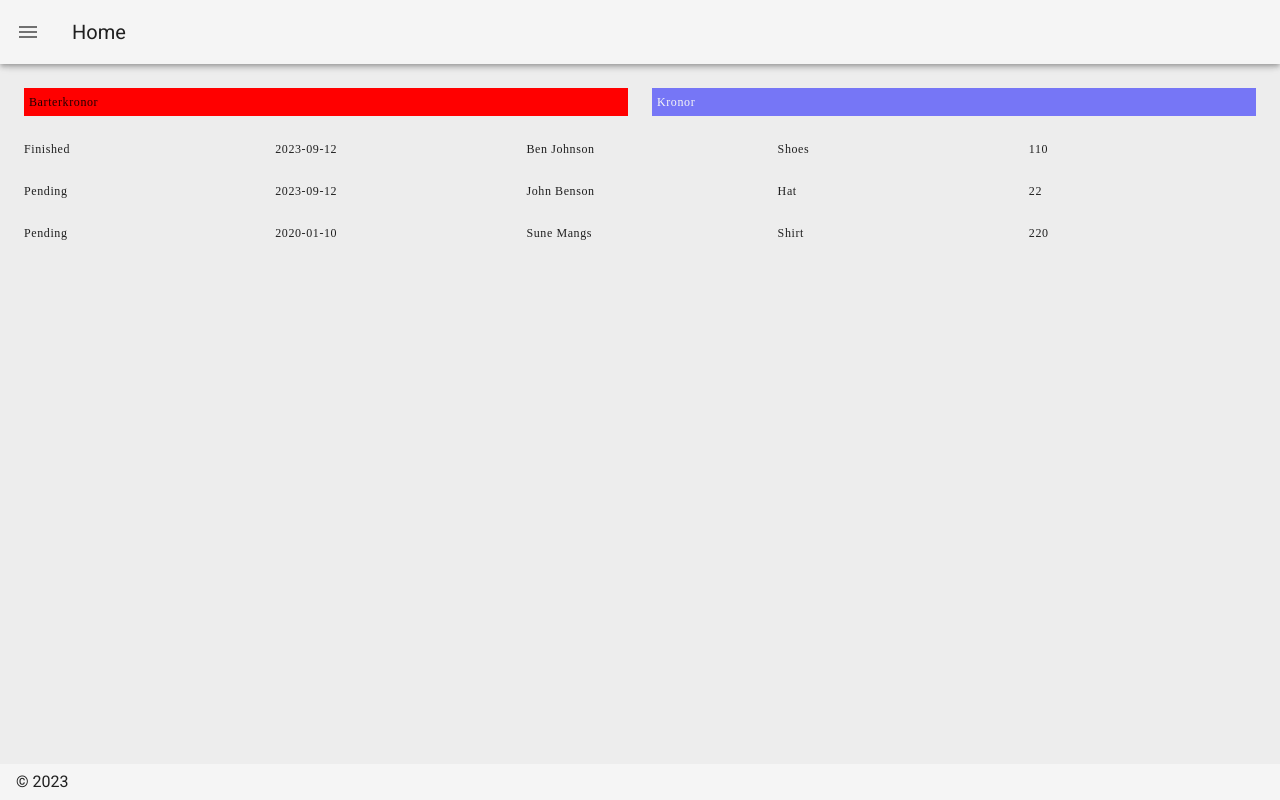
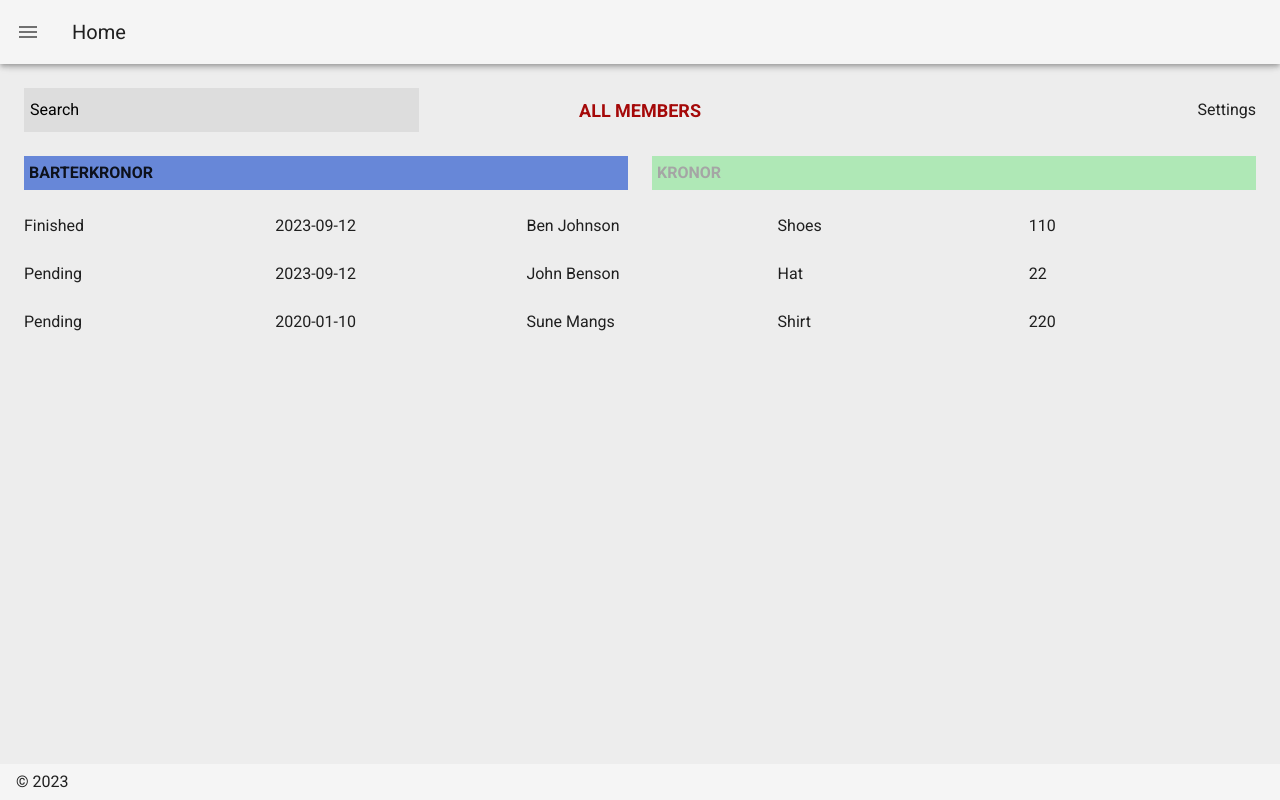
Before and after one commit to CredComSoc/cc-backstage, a Nuxt app: page /admin/member in a window 1280 px wide. Built offline with nearby package versions, Linux system fonts and the light colour scheme.

Commit message:
Added member header

```diff
--- /dev/null
+++ b/components/member_header.vue
@@ -0,0 +1,54 @@
+<template>
+<v-container class="member-header">
+    <v-row>
+        <v-col>
+            <form>
+                <input type="text" v-model="search">
+            </form>
+        </v-col>
+        <v-col class="member-header-middle">ALL MEMBERS</v-col>
+        <v-col class="member-header-right">Settings</v-col>
+    </v-row>
+</v-container>
+</template>
+
+<script>
+export default {
+
+    data() {
+        return {
+            search: 'Search',
+        }
+    },
+}
+</script>
+
+<style scoped>
+.member-header {
+    width: 100%;
+}
+.member-header-middle {
+    text-align: center;
+    margin: auto;
+    color: rgb(165, 9, 9);
+    font-size: large;
+    font-weight: bold;;
+}
+.member-header-right {
+    text-align: right;
+    margin: auto;
+}
+form {
+	max-width: 420px;
+	margin: 0px auto;
+	background: #ddd;
+	text-align: left;
+}
+input {
+	display: block;
+	padding: 10px 6px;
+	width: 100%;
+	box-sizing: border-box;
+	color: #000000;
+}
+</style>
--- a/pages/admin/admin_members.vue
+++ b/pages/admin/admin_members.vue
@@ -1,6 +1,7 @@
 
 <template>
     <div>
+        <member_header></member_header>
         <v-container>
             <v-row v-for="member in members">
                 <v-col class="name_col">
@@ -56,13 +57,18 @@
 
 // import Member from '@/pages/admin/member.vue'
 import { getMembers } from '/pages/gqlFetch.js'
+import member_header from '/components/member_header.vue'
 
 
 export default {
 
+    components: {
+        member_header
+    },
+
     data() {
         return {
-            members: []
+            members: [],
         }
     },
 
@@ -87,6 +93,33 @@ export default {
 </script>
 
 <style scoped>
+.member-header {
+    width: 100%;
+}
+.member-header-middle {
+    text-align: center;
+    margin: auto;
+    color: rgb(165, 9, 9);
+    font-size: large;
+    font-weight: bold;;
+}
+.member-header-right {
+    text-align: right;
+    margin: auto;
+}
+form {
+	max-width: 420px;
+	margin: 0px auto;
+	background: #ddd;
+	text-align: left;
+}
+input {
+	display: block;
+	padding: 10px 6px;
+	width: 100%;
+	box-sizing: border-box;
+	color: #000000;
+}
 .container_all_listings {
     display: flex;
     flex-direction: column;
--- a/pages/admin/member.vue
+++ b/pages/admin/member.vue
@@ -1,15 +1,14 @@
 <template>
 	<div>
-		<h1>{{ name }}</h1>
-
+		<member_header></member_header>
 		<v-container>
 			<v-row>
 				<v-col xs="4">
 					<div class="tab_barterkronor" @click="toggleToBarterTab" v-if="barterkronorTabVisible">
-						Barterkronor
+						BARTERKRONOR
 					</div>
 					<div class="tab_barterkronor_dimmed" @click="toggleToBarterTab" v-if="kronorTabVisible">
-						Barterkronor
+						BARTERKRONOR
 					</div>
 
 
@@ -17,10 +16,10 @@
 				</v-col>
 				<v-col>
 					<div class="tab_sek" @click="toggleToKronorTab" v-if="kronorTabVisible">
-						Kronor
+						KRONOR
 					</div>
 					<div class="tab_sek_dimmed" @click="toggleToKronorTab" v-if="barterkronorTabVisible">
-						Kronor
+						KRONOR
 					</div>
 
 				</v-col>
@@ -97,8 +96,13 @@
 
 <script>
 
+import member_header from '/components/member_header.vue'
+
 export default {
 
+    components: {
+        member_header
+    },
 
 	data() {
 		return {
@@ -133,14 +137,14 @@ export default {
 
 
 <style scoped>
-* {
-	font-family: Ubuntu;
+/** {
+ 	font-family: Ubuntu;
 	font-style: normal;
 	font-weight: normal;
 	letter-spacing: 0.05em;
 	font-weight: 500;
 	font-size: 12px;
-}
+} */
 
 .element-container {
 	display: flex;
@@ -202,31 +206,36 @@ h5 {
 }
 
 .tab_barterkronor {
-	background-color: red;
+	background-color: rgb(103, 135, 216);
 	padding: 5px;
 	margin-right: 0%;
+	font-weight: bold;
 }
 
 .tab_barterkronor_dimmed {
-	background-color: red;
+	background-color: rgb(103, 135, 216);
 	padding: 5px;
 	margin-right: 0%;
-	opacity: 50%;
+	opacity: 30%;
+	color: #000000;
+	font-weight: bold;
 }
 
 .tab_sek {
-	color: white;
-	background-color: blue;
+	color: black;
+	background-color: rgb(35, 221, 57);
 	padding: 5px;
 	margin-left: 0%;
+	font-weight: bold;
 }
 
 .tab_sek_dimmed {
-	color: white;
-	background-color: blue;
+	background-color: rgb(35, 221, 57);
 	padding: 5px;
 	margin-left: 0%;
-	opacity: 50%;
+	opacity: 30%;
+	color: #000000;
+	font-weight: bold;
 }
 
 .button {
```
